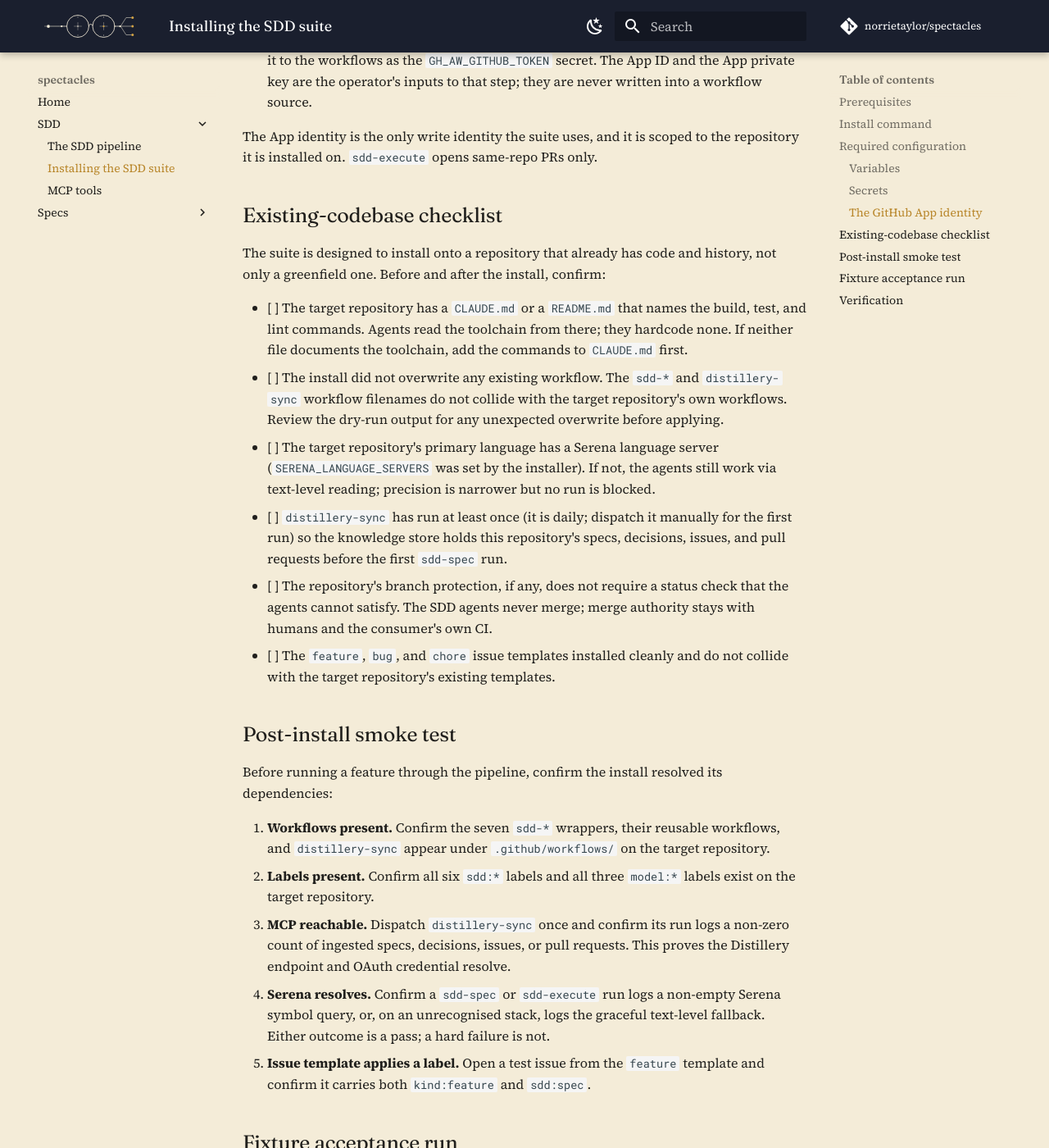
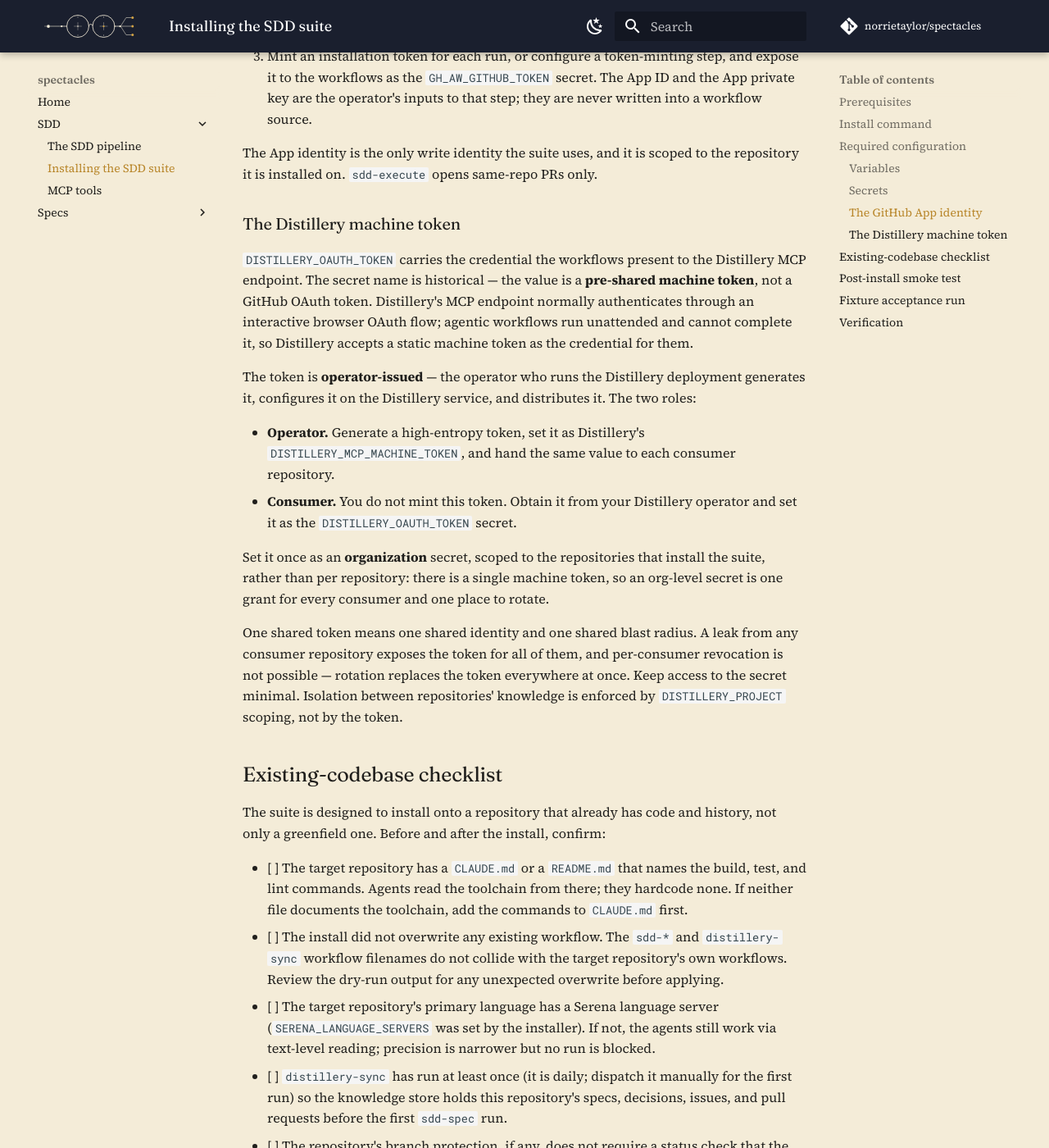
Before and after one commit to norrietaylor/spectacles, an MkDocs documentation site: the page built from docs/sdd/install.md, in a window 1280 px wide and 1400 px high, scrolled down 2562 px. Shown: the whole window at 82% size. Built offline with MkDocs 1.6.1 and Material for MkDocs 9.7.7, drawn with Linux system fonts in a browser that asks for light colours; comment, search, counter and statistics services are not loaded; some of the changed text lies outside the part shown.

Commit message:
docs(sdd): correct DISTILLERY_OAUTH_TOKEN as a pre-shared machine token
install.md and mcp-tools.md described DISTILLERY_OAUTH_TOKEN as an
"OAuth bearer token" and the Distillery transport as "authenticated via
OAuth". That is inaccurate: Distillery's MCP endpoint authenticates
interactive clients through a browser OAuth flow that unattended agentic
workflows cannot complete. They authenticate with a pre-shared static
machine token instead.

A consumer following the old docs would try to mint a GitHub OAuth
token, which Distillery's /mcp endpoint rejects.

- Correct the token description in both docs. The secret keeps its
  historical name DISTILLERY_OAUTH_TOKEN but holds a machine token.
- Add an install.md "The Distillery machine token" section: the
  operator-issues / consumer-receives split, the org-level-secret
  recommendation, and the shared-token blast-radius caveat.

Co-Authored-By: Claude Opus 4.7 (1M context) <noreply@anthropic.com>

```diff
--- a/docs/sdd/install.md
+++ b/docs/sdd/install.md
@@ -77,7 +77,7 @@ Set with `gh secret set <NAME> --repo <owner>/<name>`.
 |---|---|
 | `COPILOT_GITHUB_TOKEN` | The token for the Copilot engine that runs the agents. |
 | `GH_AW_GITHUB_TOKEN` | The GitHub App installation token that is the agents' write identity. The agents open PRs, create issues, and apply labels through it. |
-| `DISTILLERY_OAUTH_TOKEN` | The OAuth bearer token authenticating the Distillery HTTP transport. |
+| `DISTILLERY_OAUTH_TOKEN` | The Distillery machine token — a pre-shared static bearer credential the workflows present to the Distillery MCP endpoint. Operator-issued; see "The Distillery machine token" below. Despite the secret name, it is **not** a GitHub OAuth token. |
 | `LEAK_DENYLIST` | The leak-scan denylist, one term per line. Supplied as a secret so the private terms are never themselves committed to the public tree. Comment lines begin with `#`. |
 
 ### The GitHub App identity
@@ -95,6 +95,37 @@ token and not a hardcoded bot. Provision it once:
 
 The App identity is the only write identity the suite uses, and it is scoped
 to the repository it is installed on. `sdd-execute` opens same-repo PRs only.
+
+### The Distillery machine token
+
+`DISTILLERY_OAUTH_TOKEN` carries the credential the workflows present to the
+Distillery MCP endpoint. The secret name is historical — the value is a
+**pre-shared machine token**, not a GitHub OAuth token. Distillery's MCP
+endpoint normally authenticates through an interactive browser OAuth flow;
+agentic workflows run unattended and cannot complete it, so Distillery accepts
+a static machine token as the credential for them.
+
+The token is **operator-issued** — the operator who runs the Distillery
+deployment generates it, configures it on the Distillery service, and
+distributes it. The two roles:
+
+- **Operator.** Generate a high-entropy token, set it as Distillery's
+  `DISTILLERY_MCP_MACHINE_TOKEN`, and hand the same value to each consumer
+  repository.
+- **Consumer.** You do not mint this token. Obtain it from your Distillery
+  operator and set it as the `DISTILLERY_OAUTH_TOKEN` secret.
+
+Set it once as an **organization** secret, scoped to the repositories that
+install the suite, rather than per repository: there is a single machine
+token, so an org-level secret is one grant for every consumer and one place to
+rotate.
+
+One shared token means one shared identity and one shared blast radius. A leak
+from any consumer repository exposes the token for all of them, and
+per-consumer revocation is not possible — rotation replaces the token
+everywhere at once. Keep access to the secret minimal. Isolation between
+repositories' knowledge is enforced by `DISTILLERY_PROJECT` scoping, not by
+the token.
 
 ## Existing-codebase checklist
 
```
Also changed, not shown: docs/sdd/mcp-tools.md (+8 -5 lines).
